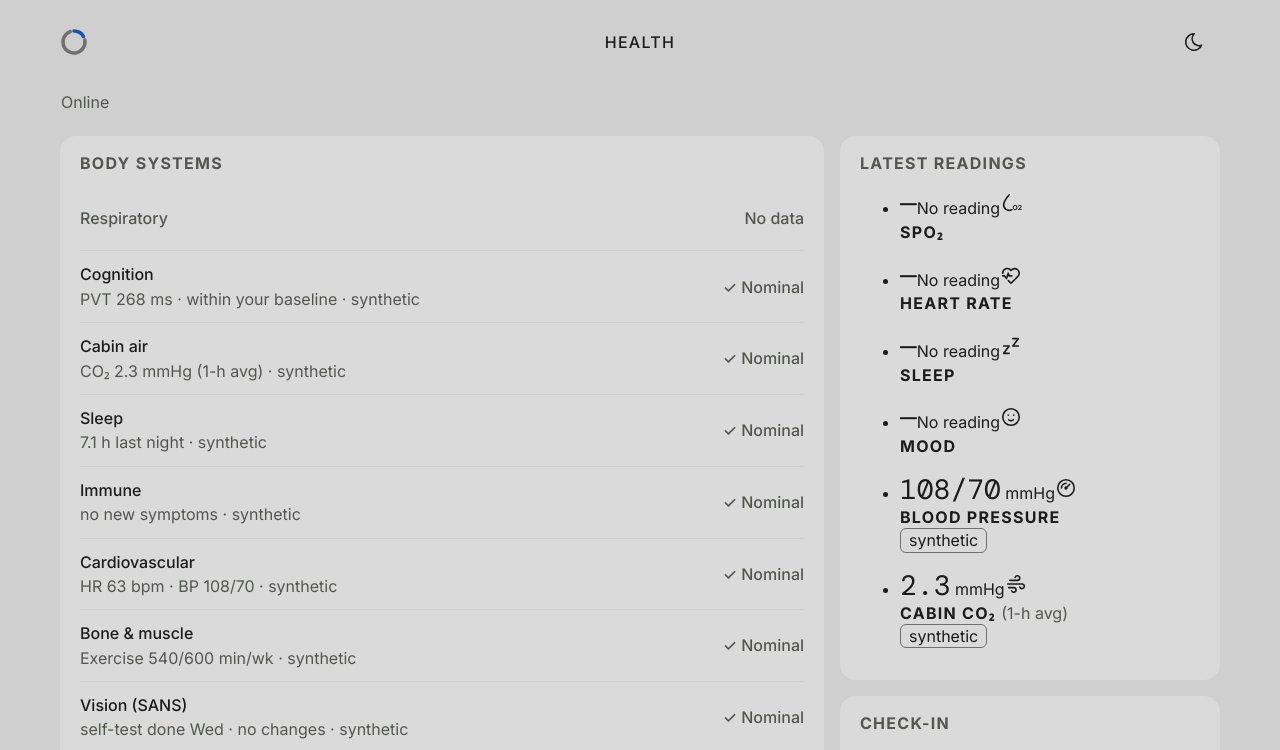
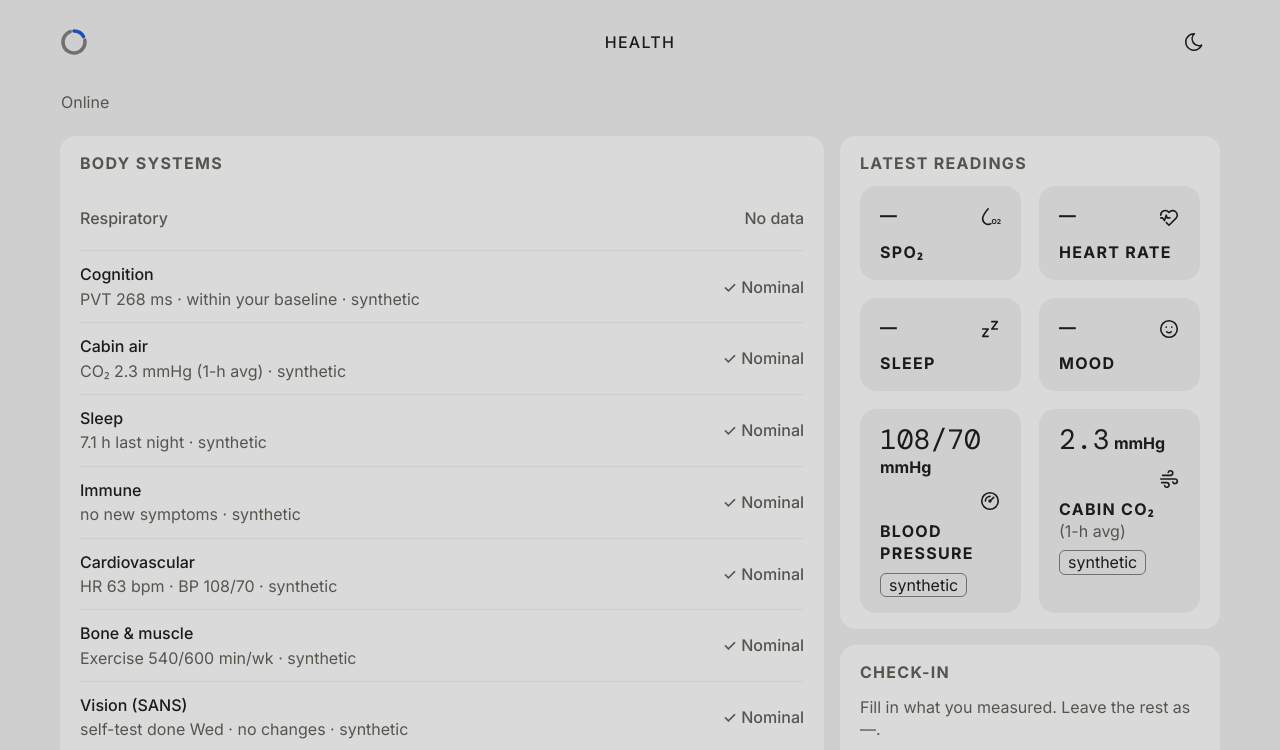
Before and after one commit to jdo-lv/galagans, a React (Vite) app in the folder src/main/frontend/: page / in a window 1280 px wide. Shown: the top 750 px of the page. Built offline with nearby package versions, Linux system fonts and the light colour scheme.

Commit message:
style(readings): metric tile classes and the muted-on-inset token for stale values (#7)

```diff
--- a/src/main/frontend/src/ui/theme/base.css
+++ b/src/main/frontend/src/ui/theme/base.css
@@ -160,6 +160,12 @@ a:hover {
   gap: var(--gap-targets);
 }
 
+ul.tile-grid {
+  list-style: none;
+  margin: 0;
+  padding: 0;
+}
+
 /* Label row: "HEART RATE / BPM" */
 .tile-label {
   font-weight: 700;
@@ -246,6 +252,67 @@ a:hover {
 
 .field-tile input:focus {
   outline: none;
+}
+
+/* Metric tile: a static reading, inset like a field tile but with no edge because it isn't a control (§2.4) */
+.metric-tile {
+  display: flex;
+  flex-direction: column;
+  gap: var(--space-2);
+  padding: var(--space-4) var(--space-5);
+  background: var(--color-inset);
+  border-radius: var(--radius-card);
+}
+
+/* Reading and icon (or badge); either wraps when the tile is too narrow */
+.metric-tile__top {
+  display: flex;
+  flex-wrap: wrap;
+  justify-content: space-between;
+  align-items: flex-start;
+  gap: var(--space-2);
+}
+
+/* A wrapped icon or badge stays on the right */
+.metric-tile__icon,
+.metric-tile .badge {
+  margin-left: auto;
+}
+
+/* The unit may wrap under the value at the space between them */
+.metric-tile__reading {
+  min-width: 0;
+}
+
+.metric-tile__unit {
+  font-weight: 700;
+}
+
+/* Centres the 22 px icon on the first line of the 28 px value */
+.metric-tile__icon {
+  margin-top: var(--space-1);
+}
+
+/* "/ 4 min ago" and "(1-h avg)" move to the next line whole instead of breaking inside */
+.metric-tile .tile-label__suffix {
+  white-space: nowrap;
+}
+
+.metric-tile--stale :is(.value, .metric-tile__unit) {
+  color: var(--color-text-muted-on-inset);
+}
+
+/* Read by screen readers, not shown */
+.visually-hidden {
+  position: absolute;
+  width: 1px;
+  height: 1px;
+  margin: -1px;
+  padding: 0;
+  overflow: hidden;
+  clip-path: inset(50%);
+  white-space: nowrap;
+  border: 0;
 }
 
 /* Buttons */
--- a/src/main/frontend/src/ui/theme/tokens.css
+++ b/src/main/frontend/src/ui/theme/tokens.css
@@ -31,6 +31,7 @@
   --color-edge-on-surface: light-dark(var(--palette-warm-grey), var(--palette-mist));
   --color-divider: var(--color-bg); /* row rules inside a surface */
   --color-inset: var(--color-bg); /* recessed area inside a surface: fields, explanations */
+  --color-text-muted-on-inset: light-dark(var(--palette-olive), var(--palette-khaki)); /* stale values on metric tiles */
   --color-ring: light-dark(var(--palette-warm-grey), var(--palette-khaki));
   --color-accent: light-dark(var(--palette-blue), var(--palette-blue-tint));
   --color-link-on-surface: light-dark(var(--palette-blue), var(--palette-bone));
```
